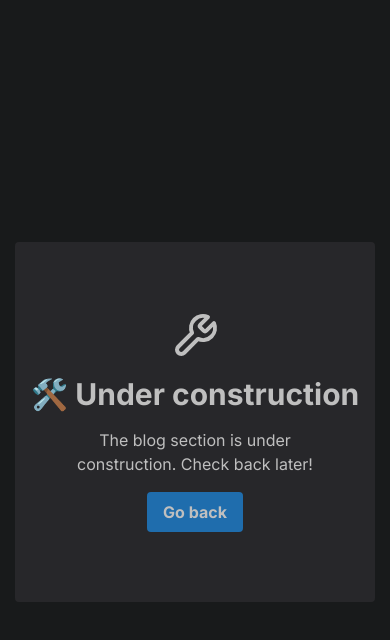
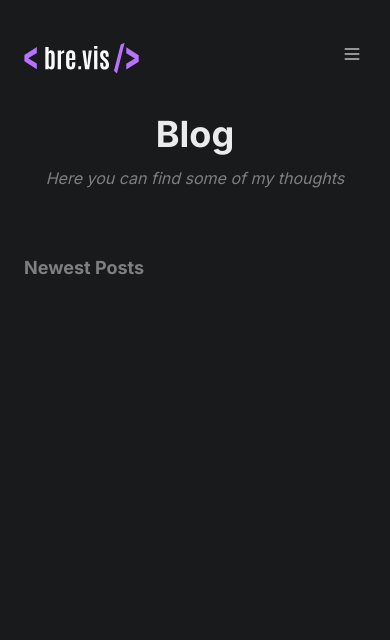
Before and after one commit to isBreno/breno.me, a Next.js app: page /blog in a window 390 px wide. Shown: the top 640 px of the page. Built offline with nearby package versions, Linux system fonts and the light colour scheme.

Commit message:
feat(nav-mobile): now links hits are widder

```diff
--- a/src/app/_components/header.tsx
+++ b/src/app/_components/header.tsx
@@ -30,7 +30,7 @@ export const Header = () => (
           <li key={link.href}>
             <Link
               href={link.href}
-              target="_blank"
+              target={link.href.startsWith('http') ? '_blank' : '_self'}
               className="text-foreground hover:text-highlight transition-colors"
             >
               {link.content}
@@ -46,19 +46,23 @@ export const Header = () => (
         </SheetTrigger>
 
         <SheetContent className="w-full sm:hidden">
-          <ul className="space-y-4">
+          <ul className="w-full my-4">
             {navLinks.map((link) => (
-              <li key={link.href}>
+              <li key={link.href} className="w-full">
                 <Link
                   href={link.href}
-                  target="_blank"
-                  className="text-foreground hover:text-highlight transition-colors"
+                  target={link.href.startsWith('http') ? '_blank' : '_self'}
+                  className="text-foreground hover:bg-accent py-2 px-1 rounded text-center flex items-center justify-center transition-colors w-full"
                 >
                   {link.content}
                 </Link>
               </li>
             ))}
-            <Moon className={iconClass} />
+            <li className="w-full flex items-center justify-center">
+              <button className="text-foreground hover:bg-accent py-2 px-1 rounded text-center flex items-center justify-center transition-colors w-full">
+                <Moon className={iconClass} />
+              </button>
+            </li>
           </ul>
         </SheetContent>
       </Sheet>
--- a/src/app/blog/page.tsx
+++ b/src/app/blog/page.tsx
@@ -1,28 +1,36 @@
 'use client'
 
 import { Wrench } from 'lucide-react'
+import { Header } from '../_components/header'
+import { Heading } from '../_components/ui/heading'
+import Link from 'next/link'
 
 export default function BlogPage() {
   return (
-    <div className="flex h-screen items-center justify-center ">
-      <div className="flex flex-col aspect-square justify-center items-center gap-12 bg-accent px-4 py-1 rounded">
-        <div className="space-y-4">
-          <Wrench size={48} className="mx-auto" />
-          <h1 className="text-3xl font-bold text-center">
-            🛠️ Under construction
-          </h1>
-          <p className="max-w-[260px] mx-auto text-center">
-            The blog section is under construction. Check back later!
-          </p>
+    <div className="px-6">
+      <Header />
 
-          <button
-            className="bg-info block mx-auto font-bold text-foreground rounded px-4 py-2"
-            onClick={() => window.history.go(-1)}
-          >
-            Go back
-          </button>
+      <section>
+        <div className="mx-auto w-fit">
+          <Heading level={1} className="text-center">
+            Blog
+          </Heading>
+          <span className="text-muted mt-3 block text-center italic">
+            Here you can find some of my thoughts
+          </span>
         </div>
-      </div>
+
+        <main className="mt-16">
+          {/* Newest Posts */}
+          <section>
+            <Heading className="text-muted" level={5}>
+              Newest Posts
+            </Heading>
+
+            <div className="flex flex-col gap-8 max-w-3xl mx-auto my-16 md:[&>*:nth-child(odd)]:flex-row-reverse"></div>
+          </section>
+        </main>
+      </section>
     </div>
   )
 }
--- a/src/app/page.tsx
+++ b/src/app/page.tsx
@@ -27,11 +27,11 @@ export default function Home() {
           <section className="space-y-3 my-6">
             <div className="space-y-3">
               <Paragraph>
-                <span className="text-3xl mr-1">H</span>ello, i am Breno Vieira,
-                a <Strong>web developer</Strong>. I started to learn web
-                development at 2021 in my free time due to pandemic and my love
-                for technology and computers, since then i have been building
-                web applications for fun and facilitate my tasks.
+                Hello, i am Breno Vieira, a <Strong>web developer</Strong>. I
+                started to learn web development at 2021 in my free time due to
+                pandemic and my love for technology and computers, since then i
+                have been building web applications for fun and facilitate my
+                tasks.
               </Paragraph>
 
               <Paragraph>
```
